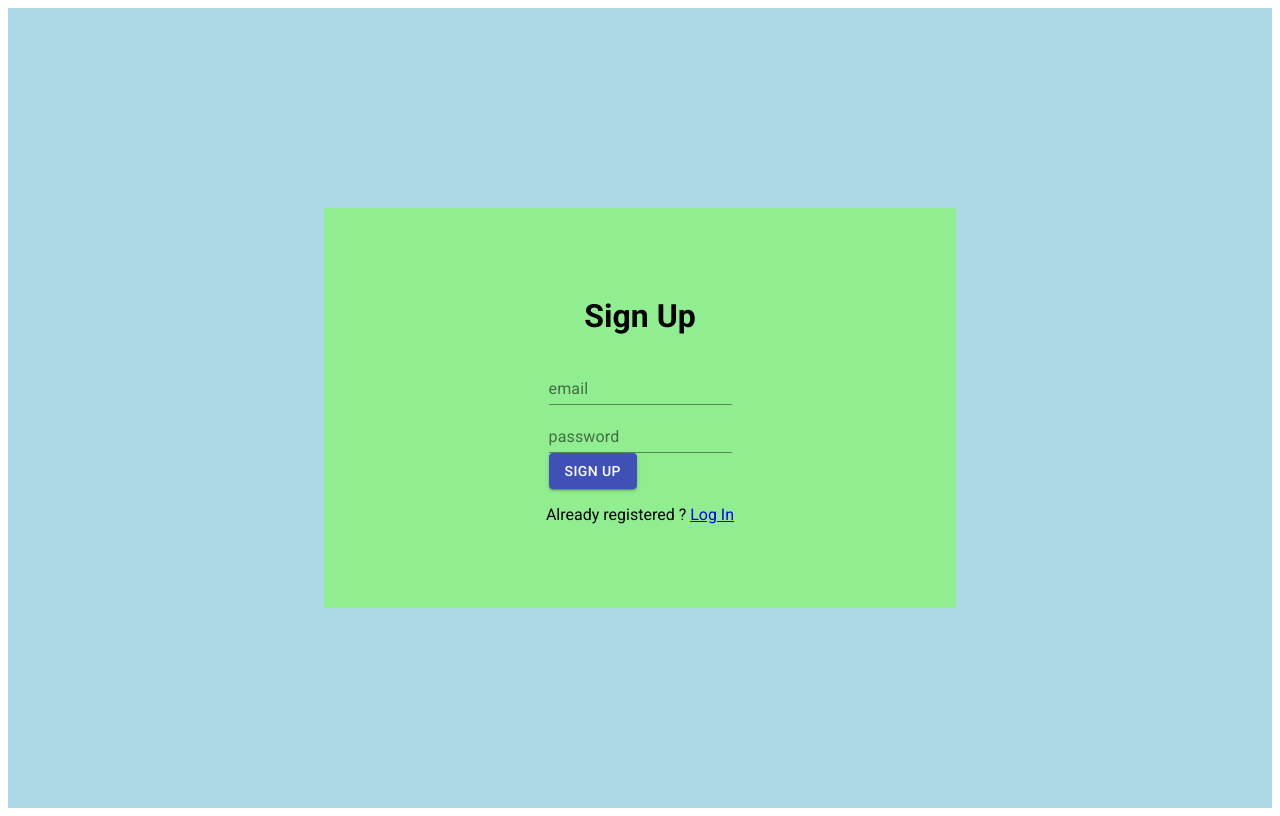
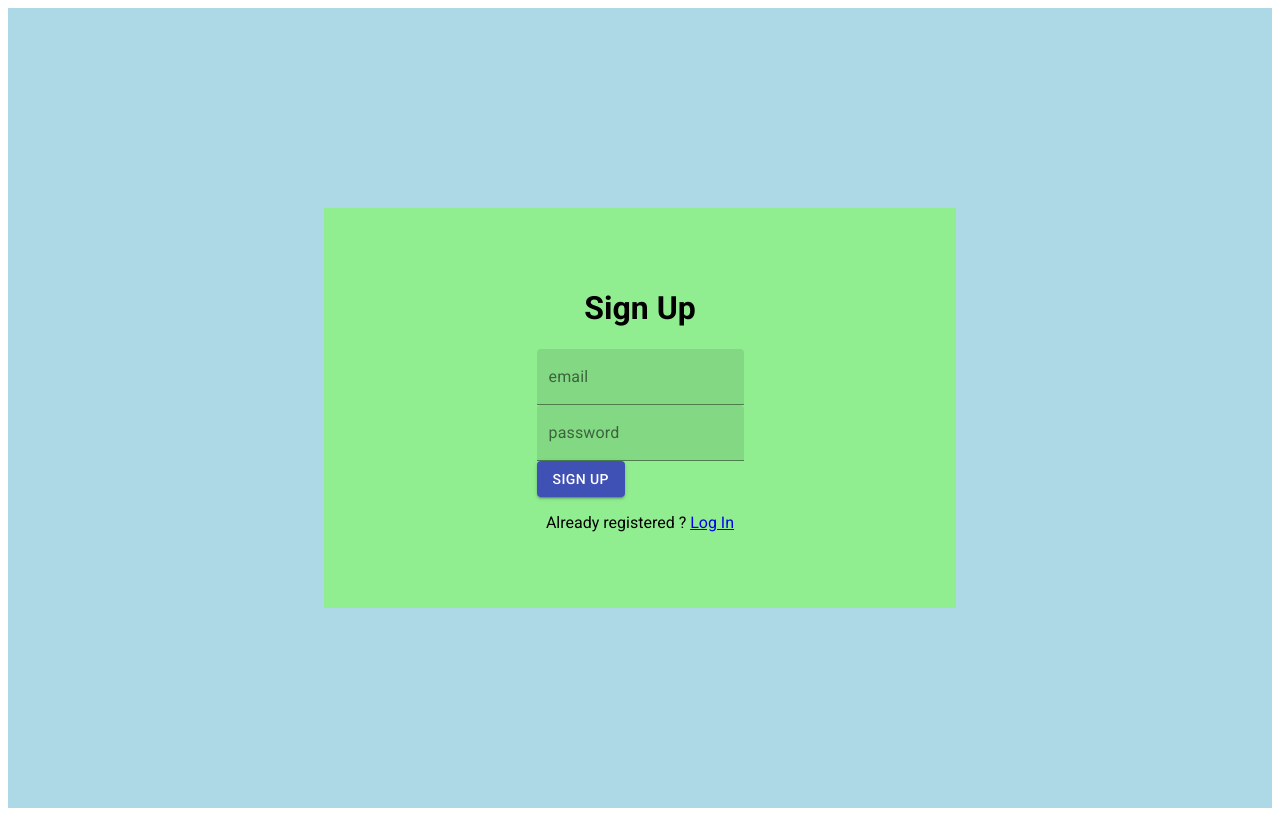
Before and after one commit to habib-chawki/social-app-front, a React (Create React App) app: page / in a window 1280 px wide. Built offline with nearby package versions, Linux system fonts and the light colour scheme.

Commit message:
Change text field variant

```diff
--- a/src/components/higher-order/withValidation.jsx
+++ b/src/components/higher-order/withValidation.jsx
@@ -56,6 +56,7 @@ function withValidation(Component, submitForm) {
                   id={name}
                   name={name}
                   value={credentials[name]}
+                  variant="filled"
                   onChange={validate}
                   label={name}
                   error={credentials.errors[name]}
```
